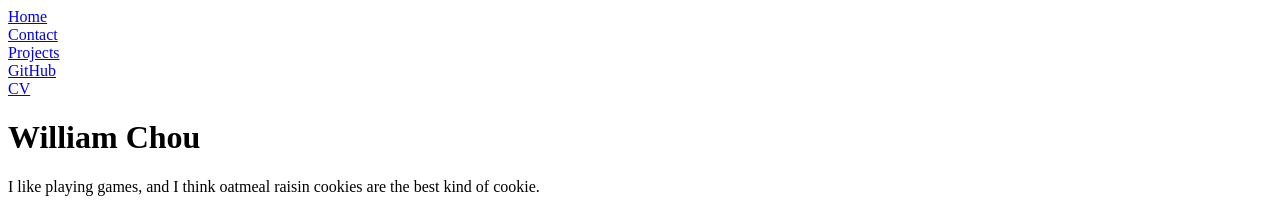
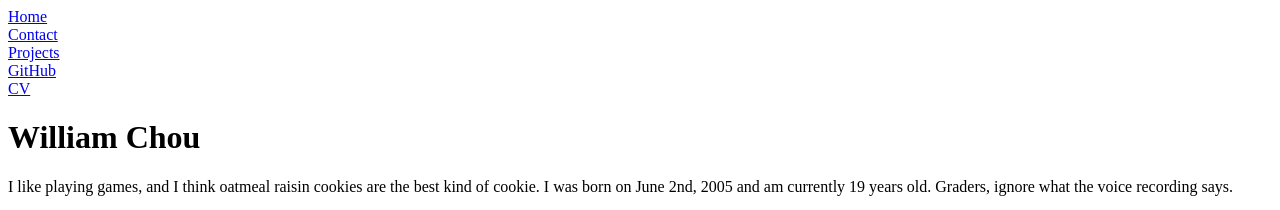
Before and after one commit to williamchou500/portfolio, a plain HTML site: page index.html in a window 1280 px wide. Shown: the top 210 px of the page. Drawn offline with Linux system fonts and the light colour scheme.

Commit message:
updated home page

```diff
--- a/index.html
+++ b/index.html
@@ -13,7 +13,7 @@
     <nav><a href="https://github.com/williamchou500" target="_blank">GitHub</a></nav>
     <nav><a href="https://williamchou500.github.io/portfolio/profile">CV</a></nav>
     <h1>William Chou</h1>
-    <p>I like playing games, and I think oatmeal raisin cookies are the best kind of cookie.</p>
+    <p>I like playing games, and I think oatmeal raisin cookies are the best kind of cookie. I was born on June 2nd, 2005 and am currently 19 years old. Graders, ignore what the voice recording says.</p>
     <img src="images/bong.jpg" alt='A lineup of a brand of sausages named "bongs"' width="800">
     <p>The above picture actually has great symbolic meaning, but I will not be explaining.</p>
 </body>
```
